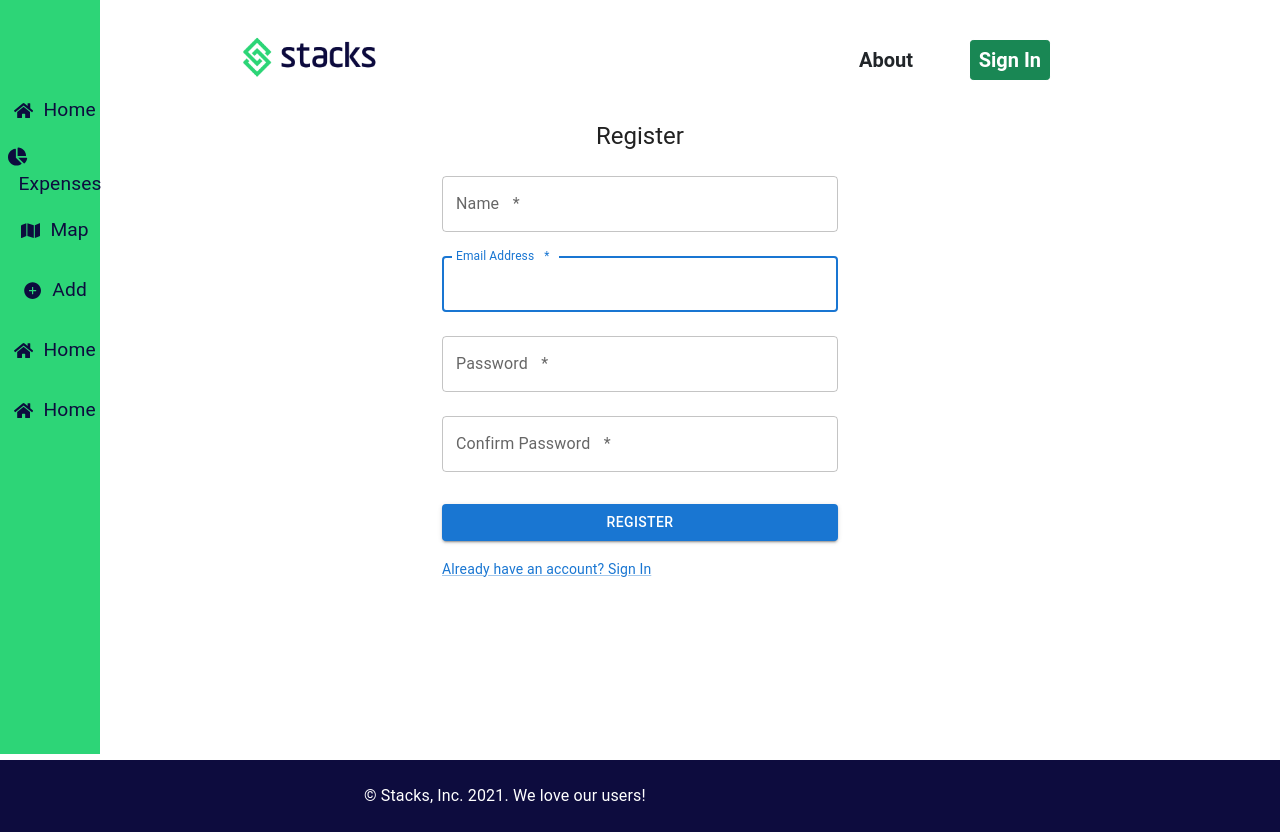
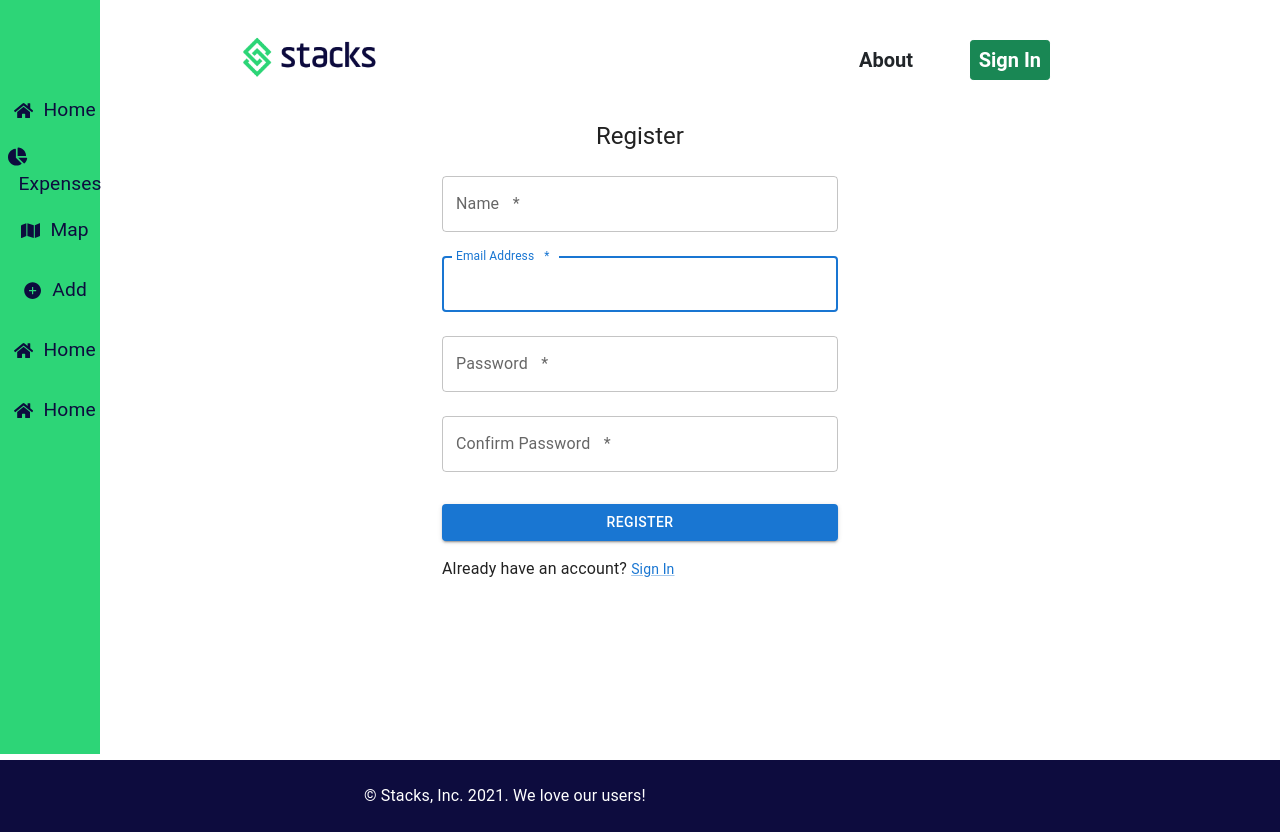
Before and after one commit to KanishDabreo/Stacks, a React (Create React App) app in the folder frontend/: page /register in a window 1280 px wide. Built offline with nearby package versions, Linux system fonts and the light colour scheme; the HTML template or start-up script is replaced by a standard one.

Commit message:
updated links on login/register

```diff
--- a/frontend/src/components/Login.jsx
+++ b/frontend/src/components/Login.jsx
@@ -82,8 +82,9 @@ export default function Login(props) {
             </Button>
             <Grid container>
               <Grid item>
+              Don't have an account?&nbsp;
                 <Link href="/register" variant="body2">
-                  {"Don't have an account? Sign Up"}
+                  {"Sign Up"}
                 </Link>
               </Grid>
             </Grid>
--- a/frontend/src/components/Register.jsx
+++ b/frontend/src/components/Register.jsx
@@ -9,7 +9,6 @@ import Container from '@mui/material/Container';
 import { createTheme, ThemeProvider } from '@mui/material/styles';
 import { useState } from 'react';
 import axios from 'axios';
-
 
 const theme = createTheme();
 
@@ -99,8 +98,9 @@ export default function Register(props) {
             </Button>
             <Grid container>
               <Grid item>
+                Already have an account?&nbsp;
                 <Link href="/login" variant="body2">
-                  {"Already have an account? Sign In"}
+                  {"Sign In"}
                 </Link>
               </Grid>
             </Grid>
```
Also changed, not shown: 2 other files (tests, documents, lock files or other folders).
